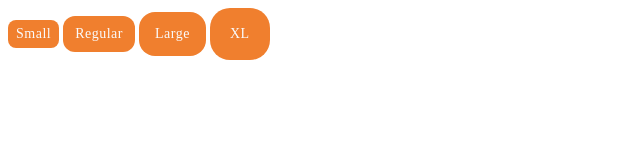
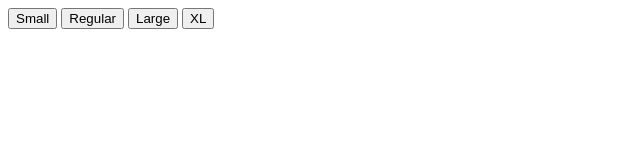
Before and after one commit to OleksandrBaranov1987nk/sass-course-code, a website built with Vite: page index.html in a window 1280 px wide. Shown: the whole page, without its empty margins (0-640 px from the left). Built offline with nearby package versions, Linux system fonts and the light colour scheme; files whose address does not match are found by name.

Commit message:
endLes10P3

```diff
--- a/src/scss/--examples--/lesson-10/_mixins.scss
+++ b/src/scss/--examples--/lesson-10/_mixins.scss
@@ -99,37 +99,76 @@
 // } /*вказані конкретні значення ,,замінені,,*/
 
 
-%btn {
-    font-family: Montserrat;
-    font-size: 14px;
-    font-weight: 500;
-    line-height: 20px; /* 142.857% */
-    letter-spacing: 0.5px;
-    color: #fafafb;
+// %btn {
+//     font-family: Montserrat;
+//     font-size: 14px;
+//     font-weight: 500;
+//     line-height: 20px; /* 142.857% */
+//     letter-spacing: 0.5px;
+//     color: #fafafb;
 
-    background-color: #f07f2e;
-    border: none;
-    cursor: pointer;
-    transition: 300ms;
+//     background-color: #f07f2e;
+//     border: none;
+//     cursor: pointer;
+//     transition: 300ms;
 
-    &:hover,
-    &:focus {
-      background-color: #f15c27;
-      box-shadow: 0px 4px 10px 0px rgba(240, 127, 46, 0.25);
+//     &:hover,
+//     &:focus {
+//       background-color: #f15c27;
+//       box-shadow: 0px 4px 10px 0px rgba(240, 127, 46, 0.25);
+//     }
+//   }
+
+//   @mixin btn-size($args...) {
+//     @for $i from 1 through length($args) {
+//       #{nth($args, $i)} {
+//         $factor: ($i * 4 - 4);
+
+//         @extend %btn;
+
+//         padding: (4px + $factor) (8px + $factor);
+//         border-radius: (8px + $factor);
+//       }
+//     }
+//   }
+
+//   @include btn-size(".btn-sm", ".btn-md", ".btn-lg", ".btn-xl");
+
+
+
+// @use "sass:meta";
+
+// @mixin btn-type($types...) {
+//   // $types: (
+//   //   $success: lightgreen,
+//   //   $error: tomato,
+//   //   $info: lightblue,
+//   // );
+
+//   @each $name, $color in meta.keywords($types) {
+//     .btn-#{$name} {
+//       border: 2px solid $color;
+//       color: $color;
+//     }
+//   }
+// }
+
+// @include btn-type($success: lightgreen, $error: tomato, $info: lightblue);
+
+
+
+@mixin hover($state) {
+    &:not([#{$state}]):hover {
+      @content;
     }
   }
 
-  @mixin btn-size($args...) {
-    @for $i from 1 through length($args) {
-      #{nth($args, $i)} {
-        $factor: ($i * 4 - 4);
+  .button {
+    background-color: white;
+    border: 1px solid darkblue;
 
-        @extend %btn;
-
-        padding: (4px + $factor) (8px + $factor);
-        border-radius: (8px + $factor);
-      }
+    @include hover($state: disabled) {
+      color: white;
+      background-color: darkblue;
     }
   }
-
-  @include btn-size(".btn-sm", ".btn-md", ".btn-lg", ".btn-xl");
--- a/src/scss/main.scss
+++ b/src/scss/main.scss
@@ -26,6 +26,6 @@
 // @use "--examples--/lesson-09/extend";
 
 // Examples lesson 10
-@use "base/fonts";
+// @use "base/fonts";
 // @use "components/button";
-@use "--examples--/lesson-10/mixins"
+// @use "--examples--/lesson-10/mixins"
```
